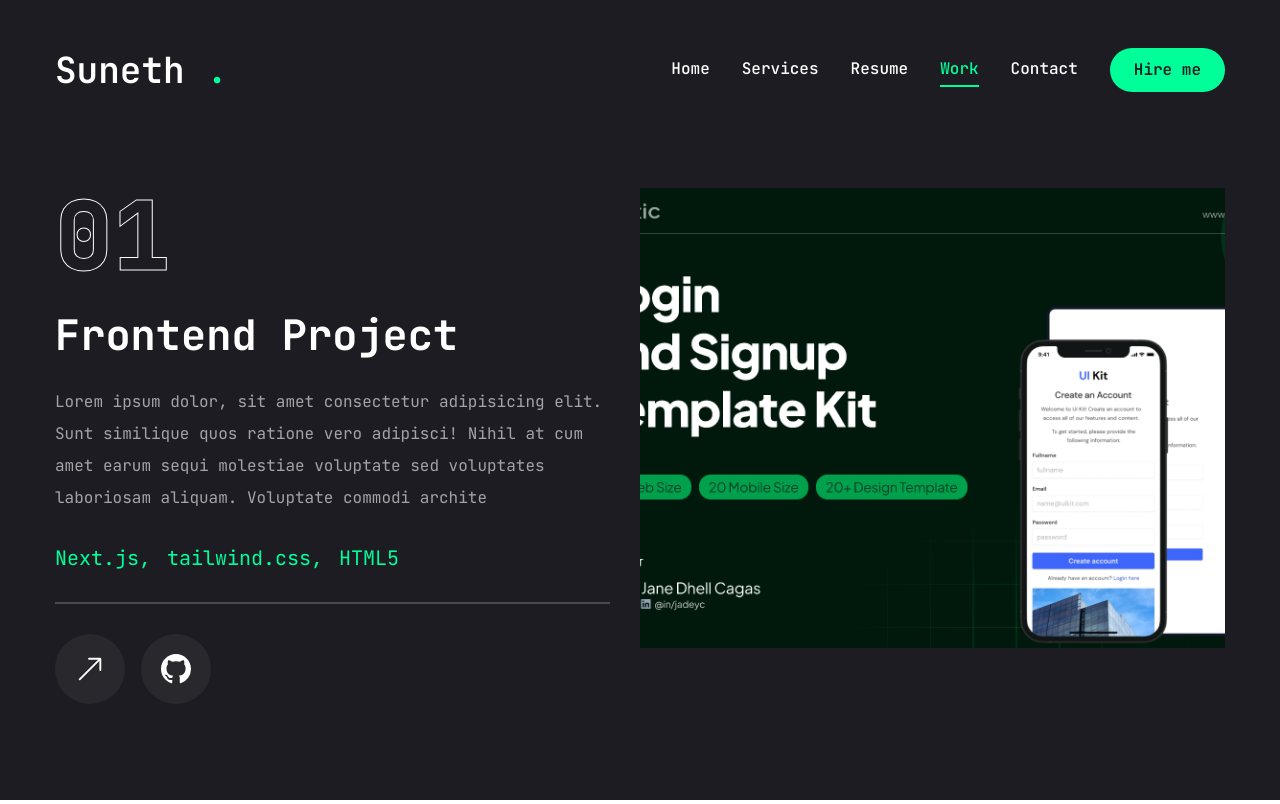
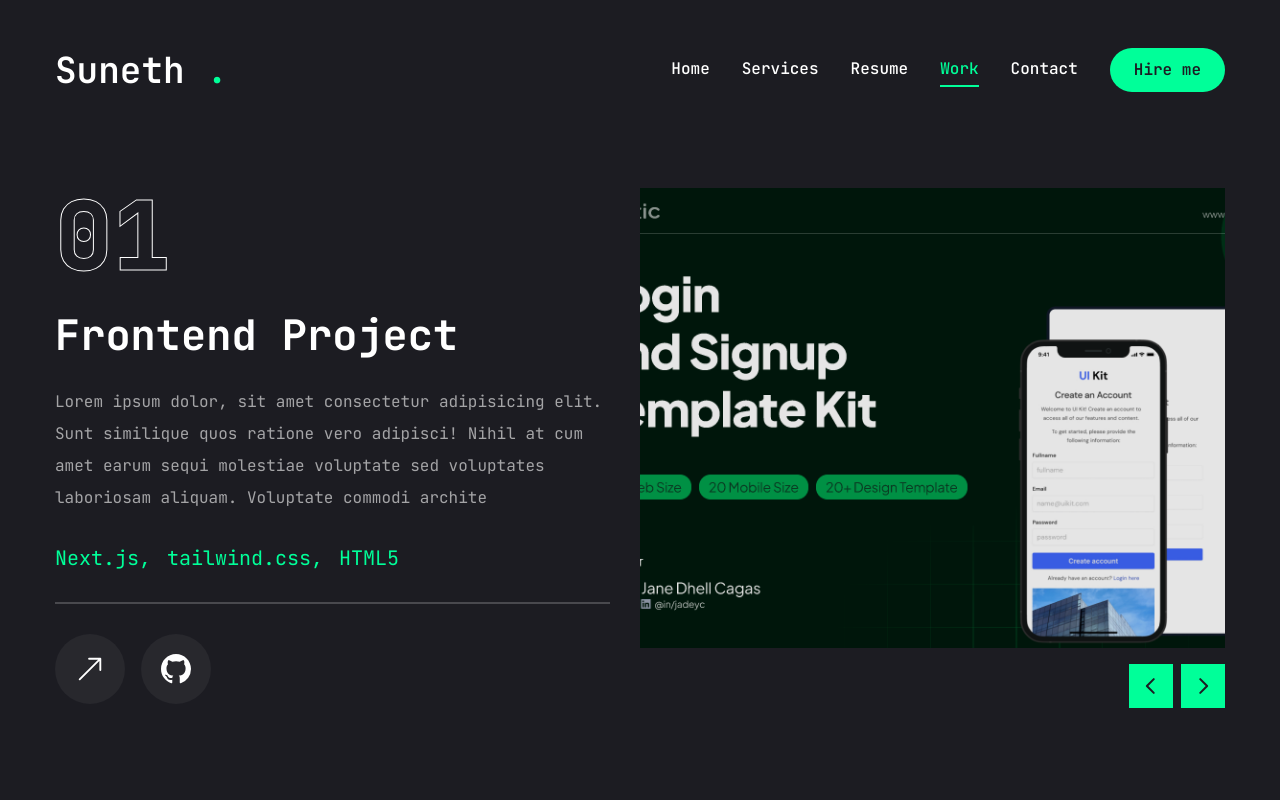
Before and after one commit to SunethMadhuwantha/port-folio, a Next.js app: page /work in a window 1280 px wide. Built offline with nearby package versions, Linux system fonts and the light colour scheme.

Commit message:
add slider btns for images and add styles

```diff
--- a/app/work/page.jsx
+++ b/app/work/page.jsx
@@ -14,6 +14,7 @@
 
 import Link from "next/link";
 import Image from "next/image";
+import WorkSliderBtns from "@/components/WorkSliderBtns";
 
 const projects=[
   {
@@ -56,7 +57,7 @@
 
 
   return (
-    <motion.section  initial={{opacity:0}} animate={{opacity:1}} className="min-h-[80vh] flex
+    <motion.section  initial={{opacity:0}} animate={{opacity:1,transition:{delay:2.4,duration:0.4,ease:"easeIn"}}} className="min-h-[80vh] flex
     flex-col justify-center py-12 xl:px-0  ">
       <div className="container mx-auto">
         <div className="flex flex-col xl:flex-row xl:gap-[30px]">
@@ -125,7 +126,7 @@
                 {projects.map((project,index)=>{
                   return(<SwiperSlide key={index} className="w-full">
                     <div className="h-[460px] relative group flex justify-center items-center bg-pink-50/20">
-                        <div></div>
+                        <div className="absolute top-0 bottom-0 w-full h-full bg-black/10 z-10"></div>
                         <div className="relative w-full h-full">
                         <Image src={project.image} fill className="object-cover" alt=""  />
 
@@ -134,6 +135,11 @@
                     </div>
                   </SwiperSlide>)
                 })}
+              <WorkSliderBtns containerStyles="flex gap-2 absolute right-0 bottom-[calc(50%_-_22px)]
+              xl:bottom-0 z-20 w-full justify-between xl:w-max xl:justify-npne " btnStyles="bg-accent hover:bg-accent-hover
+              text-primary text-[22px] w-[44px] h-[44px] flex justify-center items-center transition-all" />
+
+
               </Swiper>
           </div>
         </div>
--- /dev/null
+++ b/components/WorkSliderBtns.jsx
@@ -0,0 +1,23 @@
+"use client"
+
+import { useSwiper } from "swiper/react"
+import {PiCaretLeftBold,PiCaretRightBold,} from "react-icons/pi"
+
+const WorkSliderBtns = ({containerStyles,btnStyles,iconStyles}) => {
+    const swiper = useSwiper();
+  return (
+    <div className={containerStyles}>
+        <button className={btnStyles} onClick={()=>swiper.slidePrev()}>
+            <PiCaretLeftBold className={iconStyles}   />
+
+        </button>
+        <button className={btnStyles} onClick={()=>swiper.slideNext()}>
+            <PiCaretRightBold className={iconStyles}/>
+
+        </button>
+
+    </div>
+  )
+}
+
+export default WorkSliderBtns
```
